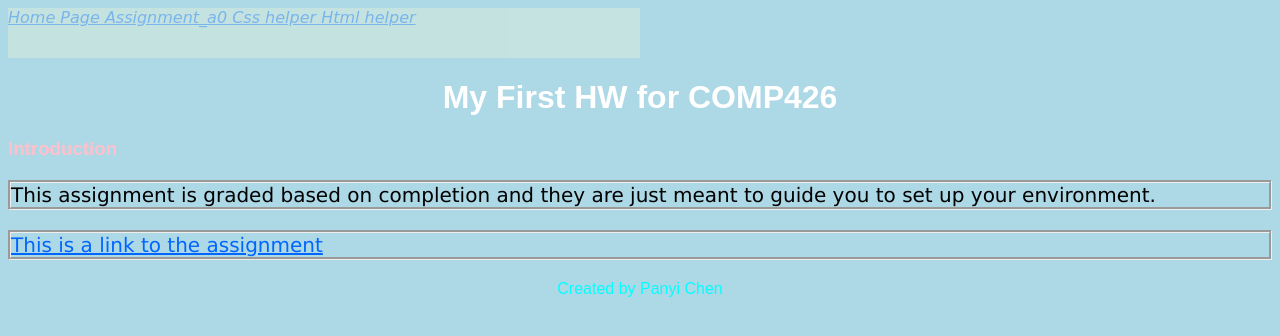
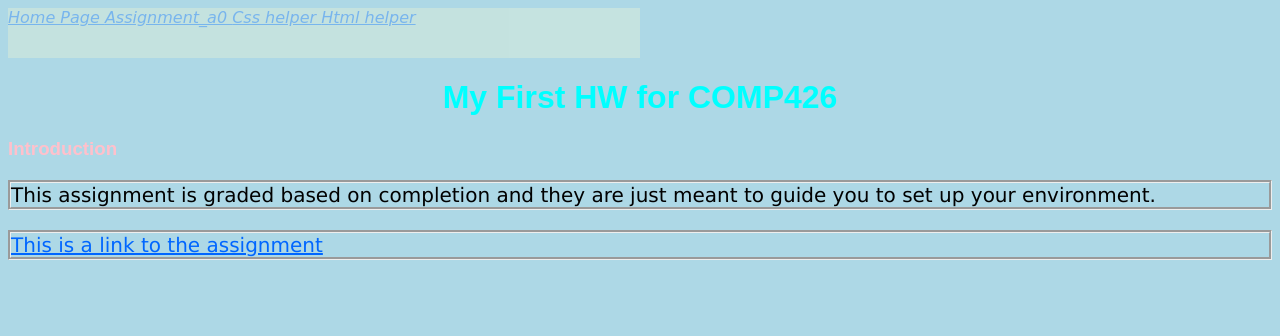
Before and after one commit to jdmar3-comp426/a01-cpysleeper, a website: page HWa0.html in a window 1280 px wide. Drawn offline with Linux system fonts and the light colour scheme.

Commit message:
Update HWa0.html

```diff
--- a/HWa0.html
+++ b/HWa0.html
@@ -12,11 +12,11 @@
         <a href="csshelper.html">Css helper </a>
         <a href="htmlhelper.html">Html helper </a>
     </nav>
-<h1>My First HW for COMP426</h1>
+<h1 id="identification">My First HW for COMP426</h1>
 <h3>Introduction</h3>
 <p>This assignment is graded based on completion and they are just meant to guide you to set up your environment.</p>
 <p><a href="https://comp426.johndmart.in/assignment/a00/">This is a link to the assignment</a></p>
 
 </body>
-<footer id="identification">Created by Panyi Chen</footer>
+<!-- <footer id="identification">Created by Panyi Chen</footer> -->
 </html>
```
